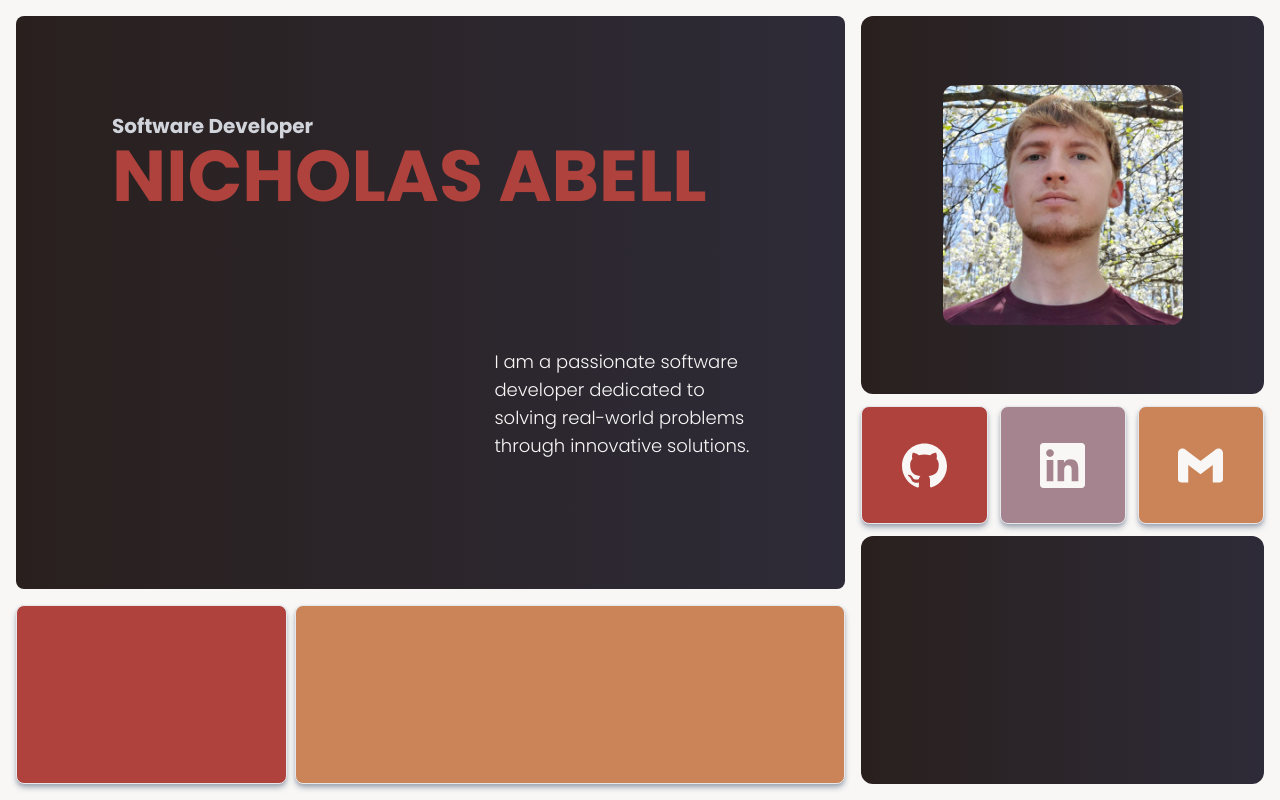
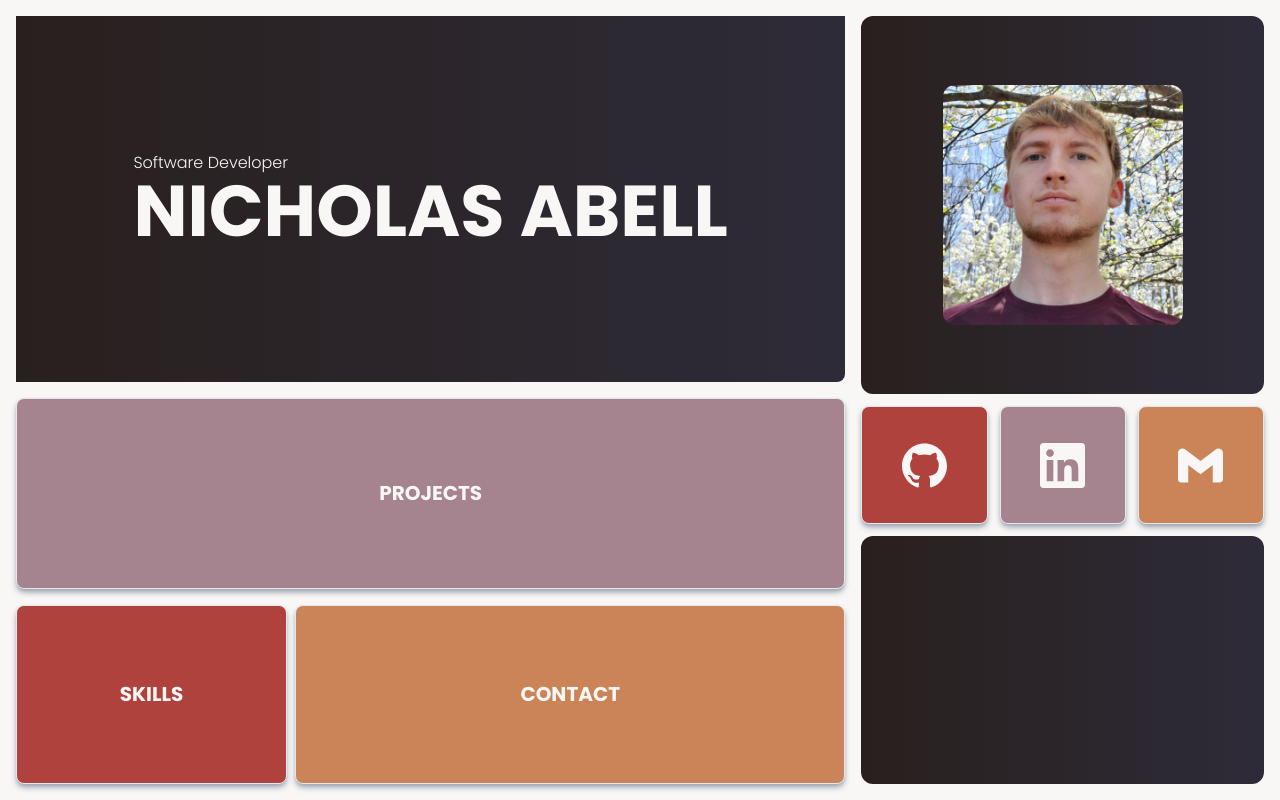
Before and after one commit to Nicholas-Abell/portfolio_V3, a Next.js app: page / in a window 1280 px wide. Shown: the top 800 px of the page. Built offline with nearby package versions, Linux system fonts and the light colour scheme.

Commit message:
Design: hero section

```diff
--- a/components/hero/Hero.tsx
+++ b/components/hero/Hero.tsx
@@ -13,35 +13,66 @@ const Hero: React.FC<HeroProps> = () => {
   return (
     <section className="w-full min-h-screen bg-light text-light grid grid-cols-3 relative">
       <div className="grid grid-cols-3 col-span-3 sm:col-span-2 grid-rows-5 p-4 pb-0 sm:pb-4 sm:pr-2 gap-2 sm:gap-4">
-        <div className="relative bg-gradient-to-r from-dark to-darker rounded-lg col-span-3 row-span-4 text-light p-4 md:p-12 xl:p-24 flex flex-col justify-between z-20">
-          <div>
-            <p className="text-gray-300 text-xl font-bold">
+        <div className="relative rounded-lg col-span-3 row-span-4 text-light grid grid-cols-3 grid-rows-3 z-20 gap-4">
+          {/* \            <p className="text-gray-300 text-xl font-bold">
               Software Developer
-            </p>
-            <h1 className="text-4xl md:text-6xl xl:text-7xl font-bold text-main">
-              NICHOLAS ABELL
-            </h1>
+            </p> */}
+          <div className=" col-span-3 row-span-2 flex items-center justify-center text-center bg-gradient-to-r from-dark to-darker rounded-br-lg">
+            <div className="text-left">
+              <p>Software Developer</p>
+              <h1 className="text-4xl md:text-6xl xl:text-7xl font-bold text-light">
+                NICHOLAS ABELL
+              </h1>
+            </div>
           </div>
-          <div className="sm:ml-auto mt-auto bottom-0 right-0 text-sm lg:text-base xl:text-lg py-2 w-full sm:w-[60%] md:w-[40%] sm:h-[40%]">
-            <p>
-              I am a passionate software developer dedicated to solving
-              real-world problems through innovative solutions.
-            </p>
-          </div>
+          <motion.div
+            whileHover={{ y: "-5%", transition: { delay: 0 } }}
+            whileTap={{ scale: 0.9, transition: { delay: 0 } }}
+            className="rounded-lg text-xl font-bold bg-accent col-span-3 row-span-2 z-10 border shadow-md shadow-gray-400"
+          >
+            <Link
+              href="/#projects"
+              className="w-full h-full flex justify-center items-center"
+            >
+              PROJECTS
+            </Link>
+          </motion.div>
+          {/* <div className="bg-light w-full h-full col-span-3 row-span-1 grid grid-cols-3">
+          </div> */}
         </div>
         <motion.div
-          initial={{ y: "-200%" }}
+          initial={{ y: "-220%" }}
           animate={{ y: 0 }}
           transition={{ type: "spring", stiffness: 50 }}
           className="row-span-4 col-span-3 grid grid-cols-3 gap-2"
         >
           <motion.div
+            whileHover={{ y: "-5%", transition: { delay: 0 } }}
+            whileTap={{ scale: 0.9, transition: { delay: 0 } }}
             initial={{ x: "115%" }}
-            animate={{ x: 0 }}
-            transition={{ type: "spring", stiffness: 60, delay: 1 }}
-            className="bg-main rounded-lg row-span-2 border shadow-md shadow-gray-400"
-          />
-          <div className="rounded-lg bg-darkAccent col-span-2 row-span-2 z-10 border shadow-md shadow-gray-400" />
+            animate={{ x: 0, transition: { delay: 1 } }}
+            transition={{ type: "spring", stiffness: 60 }}
+            className="bg-main rounded-lg row-span-2 border shadow-md shadow-gray-400 text-xl font-bold"
+          >
+            <Link
+              className="w-full h-full flex justify-center items-center"
+              href={"/#skills"}
+            >
+              SKILLS
+            </Link>
+          </motion.div>
+          <motion.div
+            whileHover={{ y: "-5%", transition: { delay: 0 } }}
+            whileTap={{ scale: 0.9, transition: { delay: 0 } }}
+            className="rounded-lg text-xl font-bold bg-darkAccent col-span-2 row-span-2 z-10 border shadow-md shadow-gray-400"
+          >
+            <Link
+              href={"/#contact"}
+              className="w-full h-full flex justify-center items-center"
+            >
+              CONTACT
+            </Link>
+          </motion.div>
         </motion.div>
       </div>
       <div className="h-full grid-cols-3 grid-rows-6 grid gap-2 xl:gap-3 p-4 pt-2 sm:pt-4 pl-2 col-span-3 sm:col-span-1">
```
